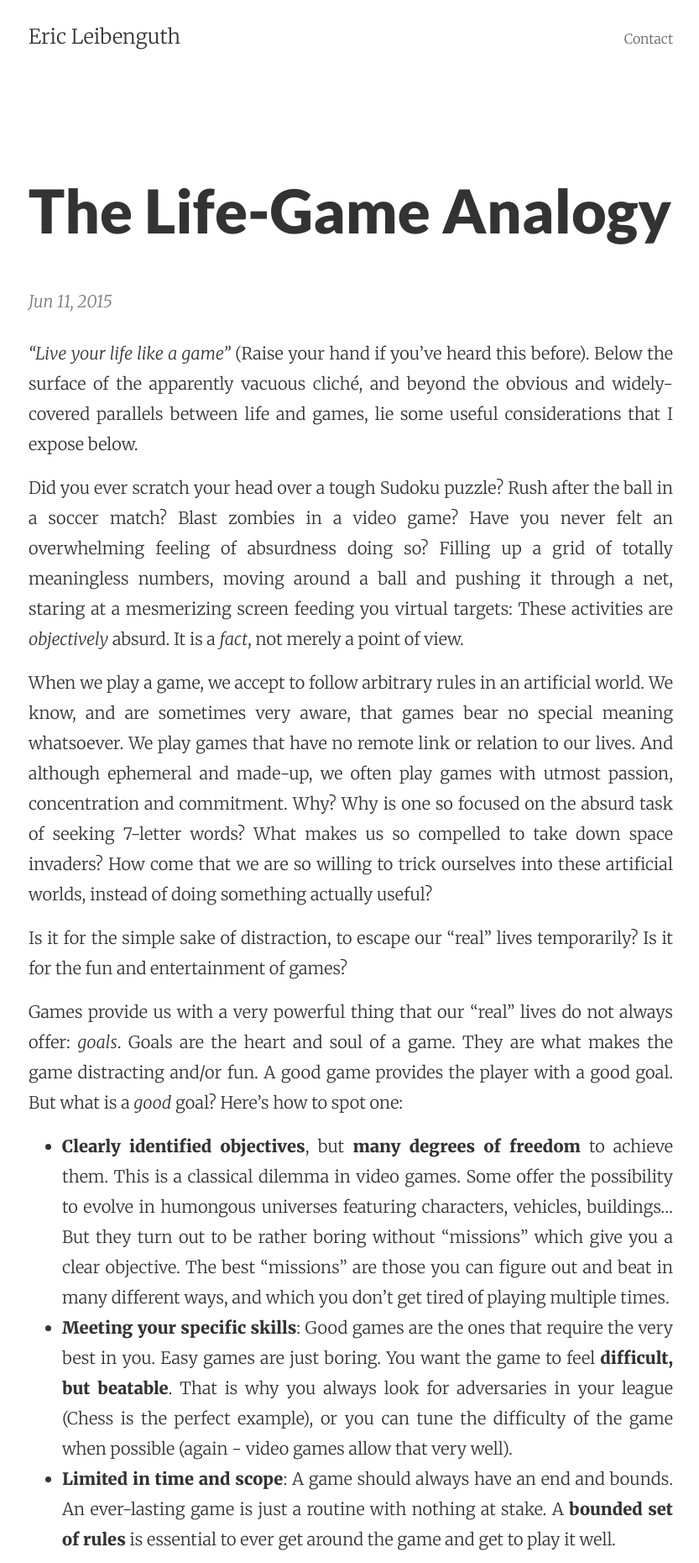
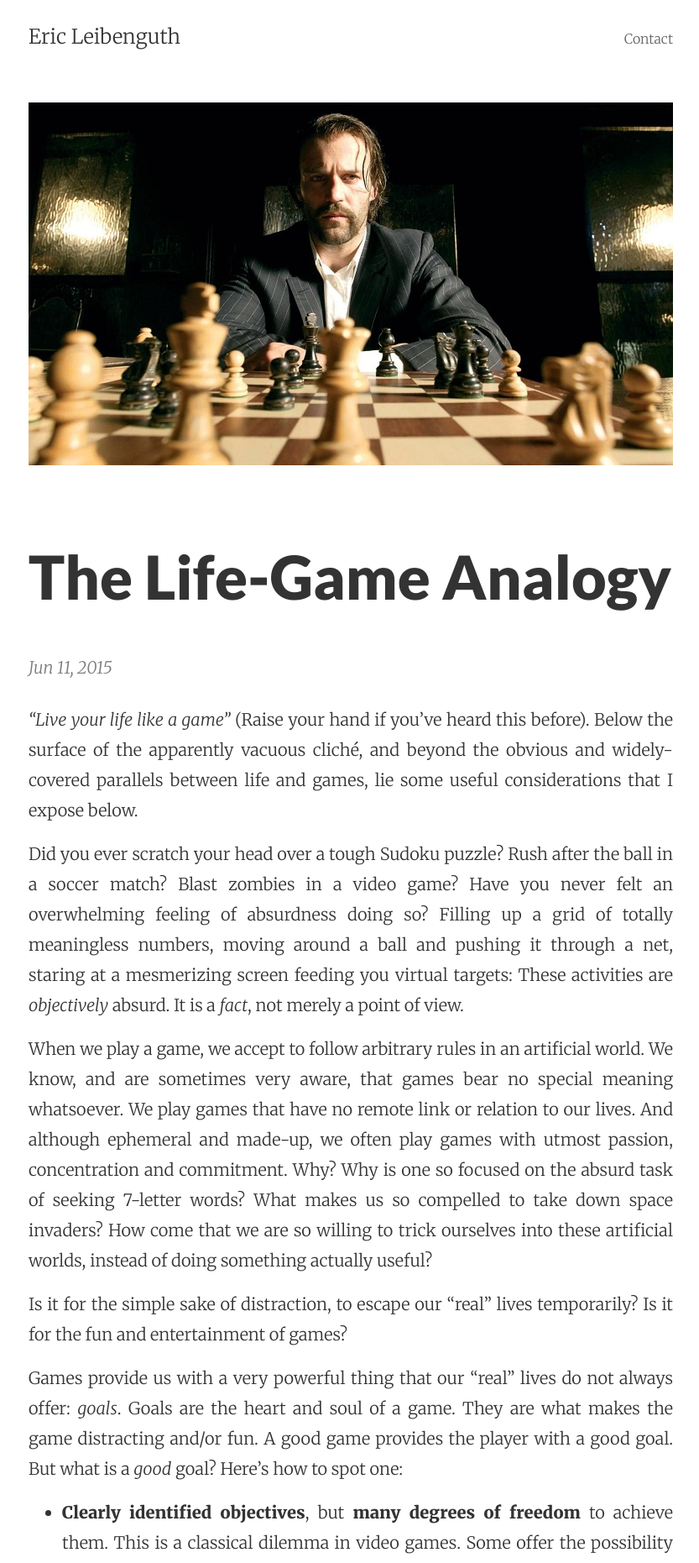
Before and after one commit to ericleib/ericleib.github.io, a Jekyll site: the page built from _posts/2015-06-11-the-life-game-analogy.markdown, in a window 1280 px wide. Shown: the top 1861 px of the page at 84% size, without its empty margins (222-1055 px from the left). Built offline with Jekyll 4.4.1, drawn with Linux system fonts in a browser that asks for light colours.

Commit message:
Update 2015-06-11-the-life-game-analogy.markdown

```diff
--- a/_posts/2015-06-11-the-life-game-analogy.markdown
+++ b/_posts/2015-06-11-the-life-game-analogy.markdown
@@ -2,6 +2,7 @@
 published: true
 title: The Life-Game Analogy
 layout: post
+image: /imgs/revolver.jpg
 ---
 *"Live your life like a game"* (Raise your hand if you've heard this before). Below the surface of the apparently vacuous cliché, and beyond the obvious and widely-covered parallels between life and games, lie some useful considerations that I expose below.
 
```
